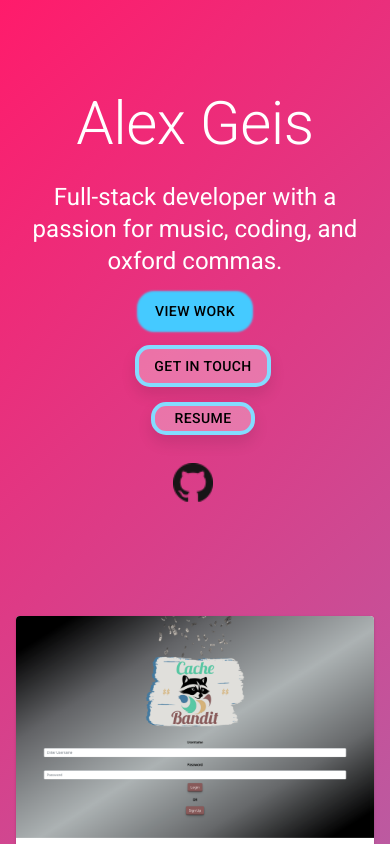
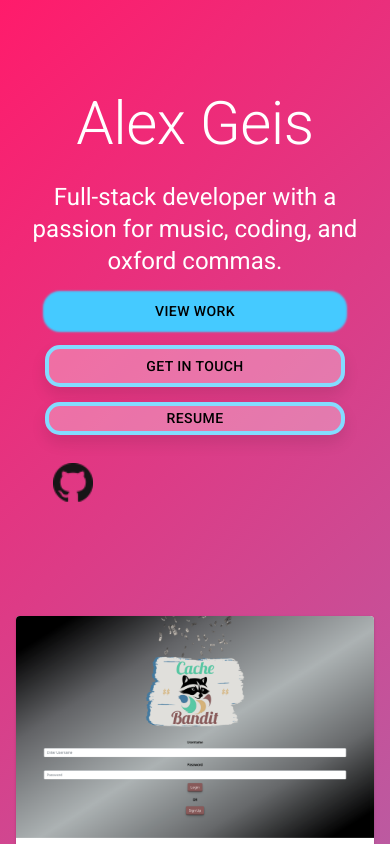
Before and after one commit to alexgeis/React-Portfolio-2, a React (Create React App) app in the folder client/: page / in a window 390 px wide. Shown: the top 844 px of the page. Built offline with nearby package versions, Linux system fonts and the light colour scheme.

Commit message:
fix responsive styling for width of buttons when stacked

```diff
--- a/client/src/components/Hero.css
+++ b/client/src/components/Hero.css
@@ -78,9 +78,12 @@ a.gitHero:hover {
       flex-direction: column;
       gap: 15px;
       align-items: center;
-      width: 300px;
     }
     .btn {
-        /* flex:1; */
+        width: 300px;
     }
+    #touchButton,
+    #resumeButton {
+    margin: 0;
+}
   }
```
